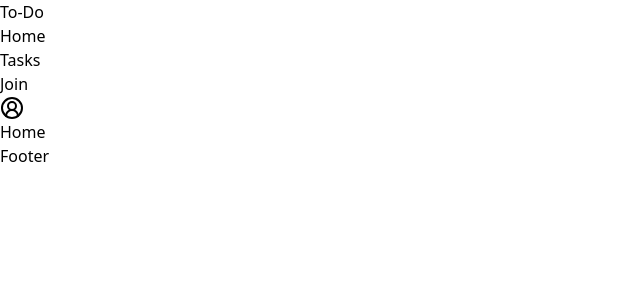
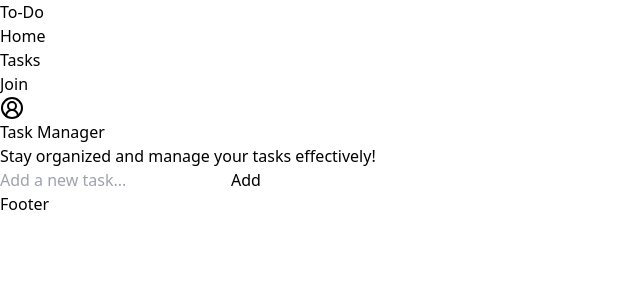
Before and after one commit to javidShabin/task-management-to-do, a React (Vite) app: page / in a window 1280 px wide. Both pictures are taken after a click on the button "Get Started Now". Shown: the top 300 px of the page, without its empty margins (0-640 px from the left). Built offline with nearby package versions, Linux system fonts and the light colour scheme.

Commit message:
Create temporrary home page and make responsoive the page

```diff
--- a/src/components/Header.jsx
+++ b/src/components/Header.jsx
@@ -23,7 +23,7 @@ const Header = () => {
           </ul>
         </nav>
         <div className="flex gap-10 items-center">
-          <button className="bg-blue-600 hover:bg-blue-700 text-white font-semibold py-2 px-4 rounded transition duration-300">
+          <button className="bg-violet-600 hover:bg-violet-700 text-white font-semibold py-2 px-4 rounded transition duration-300">
             Join
           </button>
           <CircleUserRound className="h-8 w-8 text-white hover:text-gray-400 cursor-pointer" />
--- a/src/pages/Home.jsx
+++ b/src/pages/Home.jsx
@@ -1,12 +1,73 @@
-import React from 'react'
+// src/components/HomePage.js
+import React, { useState } from 'react';
 
+const HomePage = () => {
+  const [task, setTask] = useState('');
+  const [tasks, setTasks] = useState([]);
 
-const Home = () => {
+  const handleAddTask = () => {
+    if (task.trim()) {
+      setTasks([...tasks, { text: task, completed: false }]);
+      setTask(''); // Clear input field
+    }
+  };
+
+  const toggleTaskCompletion = (index) => {
+    const newTasks = [...tasks];
+    newTasks[index].completed = !newTasks[index].completed;
+    setTasks(newTasks);
+  };
+
+  const handleDeleteTask = (index) => {
+    const newTasks = tasks.filter((_, i) => i !== index);
+    setTasks(newTasks);
+  };
+
   return (
-    <div>
-      <h1>Home</h1>
+    <div className="min-h-screen bg-gray-50 flex flex-col items-center py-10 px-4 sm:px-6 lg:px-8">
+      <header className="w-full max-w-md bg-violet-700 text-white p-6 rounded-lg shadow-md text-center">
+        <h1 className="text-3xl font-bold sm:text-4xl">Task Manager</h1>
+        <p className="mt-2 text-lg sm:text-xl">Stay organized and manage your tasks effectively!</p>
+      </header>
+
+      <main className="mt-8 w-full max-w-md">
+        <div className="flex mb-4">
+          <input
+            type="text"
+            value={task}
+            onChange={(e) => setTask(e.target.value)}
+            className="flex-1 p-4 border border-gray-300 rounded-l-lg shadow-sm focus:outline-none focus:ring-2 focus:ring-violet-500"
+            placeholder="Add a new task..."
+          />
+          <button
+            onClick={handleAddTask}
+            className=" bg-violet-600 text-white p-4 rounded-r-lg hover:bg-violet-500 transition duration-200"
+          >
+            Add
+          </button>
+        </div>
+
+        <ul className="bg-white rounded-lg shadow-md divide-y divide-gray-200">
+          {tasks.map((task, index) => (
+            <li key={index} className={`p-4 flex justify-between items-center ${task.completed ? 'bg-green-100' : 'hover:bg-gray-100'} transition duration-200`}>
+              <div
+                onClick={() => toggleTaskCompletion(index)}
+                className={`cursor-pointer ${task.completed ? 'line-through text-gray-500' : 'text-black'}`}
+              >
+                {task.text}
+              </div>
+              <button
+                onClick={() => handleDeleteTask(index)}
+                className="ml-4 bg-red-600 text-white p-2 rounded-full hover:bg-red-500 transition duration-200"
+              >
+                Delete
+              </button>
+            </li>
+          ))}
+        </ul>
+      </main>
     </div>
-  )
-}
+  );
+};
 
-export default Home
+export default HomePage;
--- a/src/router/routes.jsx
+++ b/src/router/routes.jsx
@@ -1,6 +1,7 @@
 import { createBrowserRouter } from "react-router-dom";
 import MyLayout from "../layout/MyLayout";
-import Home from "../pages/Home";
+import HomePage from "../pages/Home";
+
 
 export const router = createBrowserRouter([
   {
@@ -10,7 +11,7 @@ export const router = createBrowserRouter([
     children: [
       {
         path: "/",
-        element: <Home />,
+        element: <HomePage/>,
       },
     ],
   },
```
